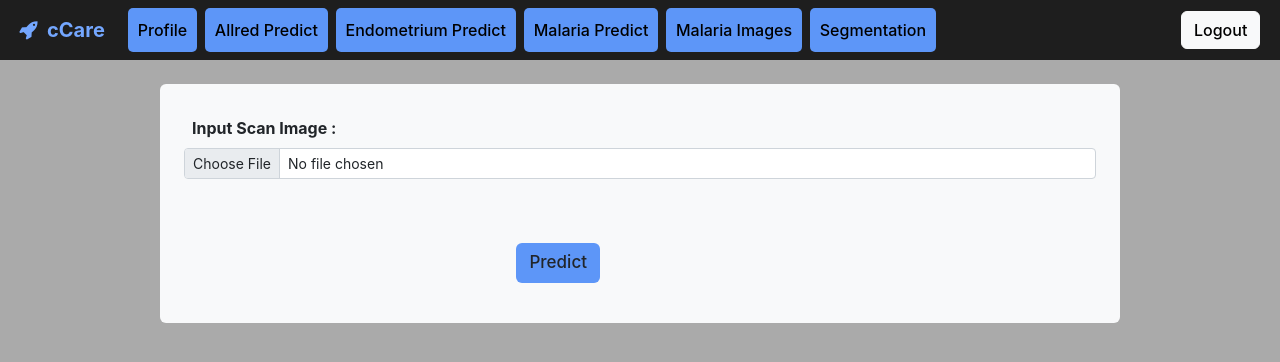
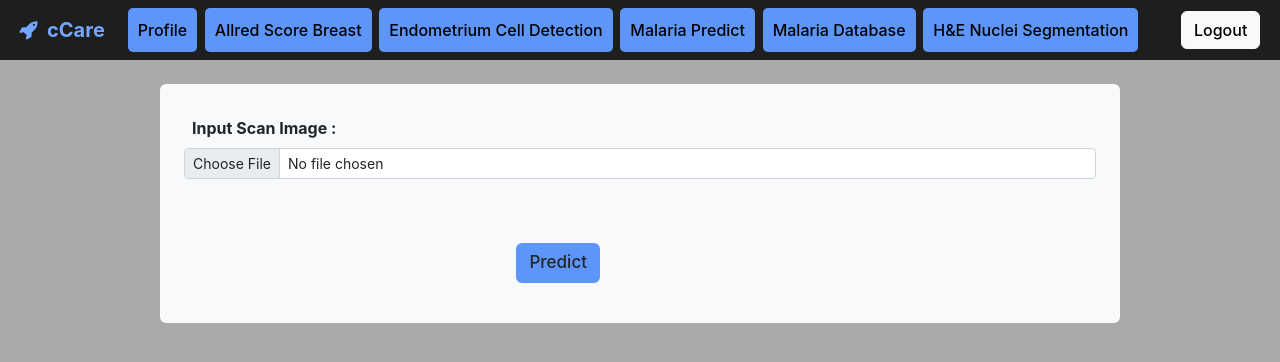
Before and after one commit to urujahmedsyed/cancerfrontend, a React (Create React App) app: page /yolopred in a window 1280 px wide. Shown: the top 362 px of the page. Built offline with nearby package versions, Linux system fonts and the light colour scheme.

Commit message:
modified:   src/components/Nava.js

```diff
--- a/src/components/Nava.js
+++ b/src/components/Nava.js
@@ -18,19 +18,19 @@ return (
                         <Link class="nav-link" to="/profile">Profile</Link>
                     </li>
                     <li class="nav-item">
-                        <Link class="nav-link" to="/yolopred">Allred Predict</Link>
+                        <Link class="nav-link" to="/yolopred">Allred Score Breast</Link>
                     </li>
                     <li class="nav-item">
-                        <Link class="nav-link" to="/endo">Endometrium Predict</Link>
+                        <Link class="nav-link" to="/endo">Endometrium Cell Detection</Link>
                     </li>
                     <li class="nav-item">
                         <Link class="nav-link" to="/predict">Malaria Predict</Link>
                     </li>
                     <li class="nav-item">
-                        <Link class="nav-link" to="/data">Malaria Images</Link>
+                        <Link class="nav-link" to="/data">Malaria Database</Link>
                     </li>
                     <li class="nav-item">
-                        <Link class="nav-link" to="/hist">Segmentation</Link>
+                        <Link class="nav-link" to="/hist">H&E Nuclei Segmentation</Link>
                     </li>
                     {/* <li class="nav-item">
                         <a class="nav-link" href="/adash">Dashboard</a>
```
